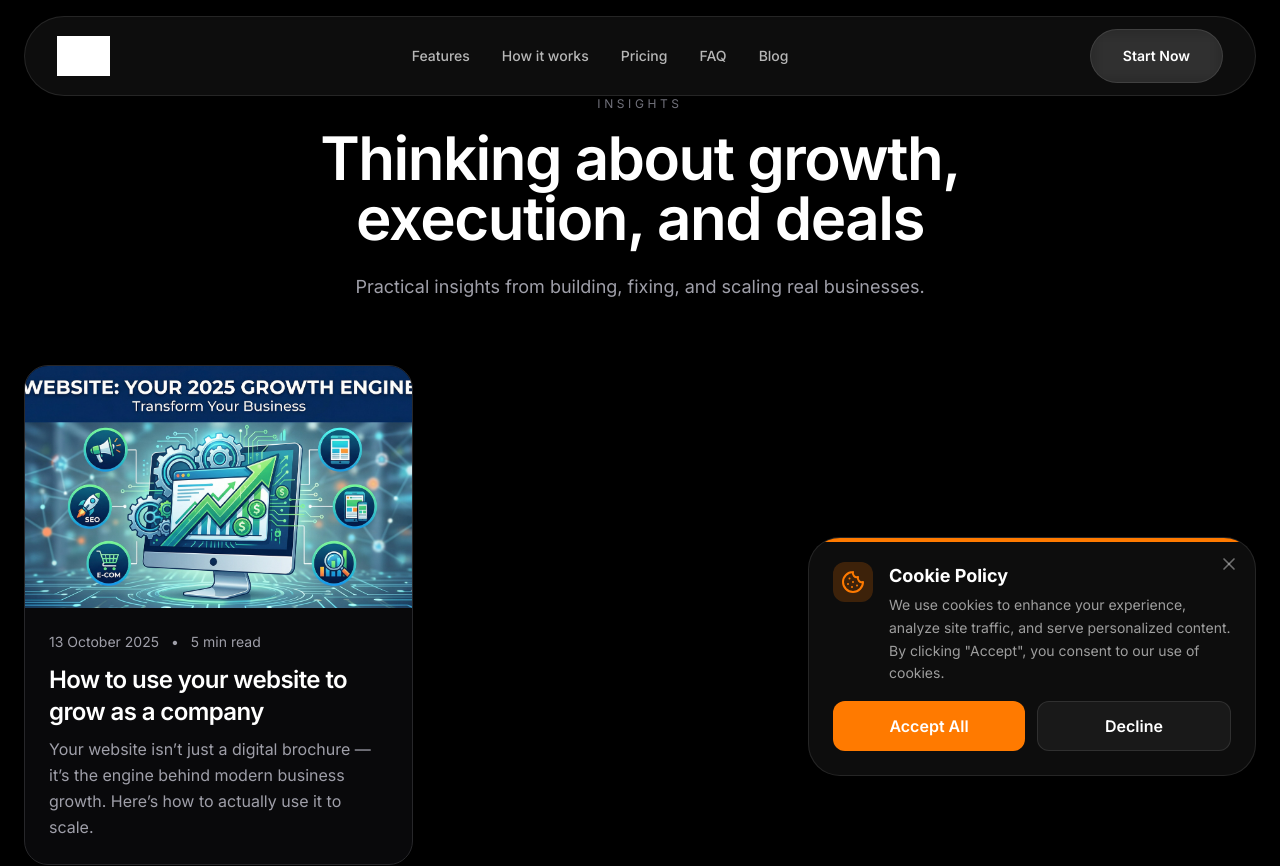
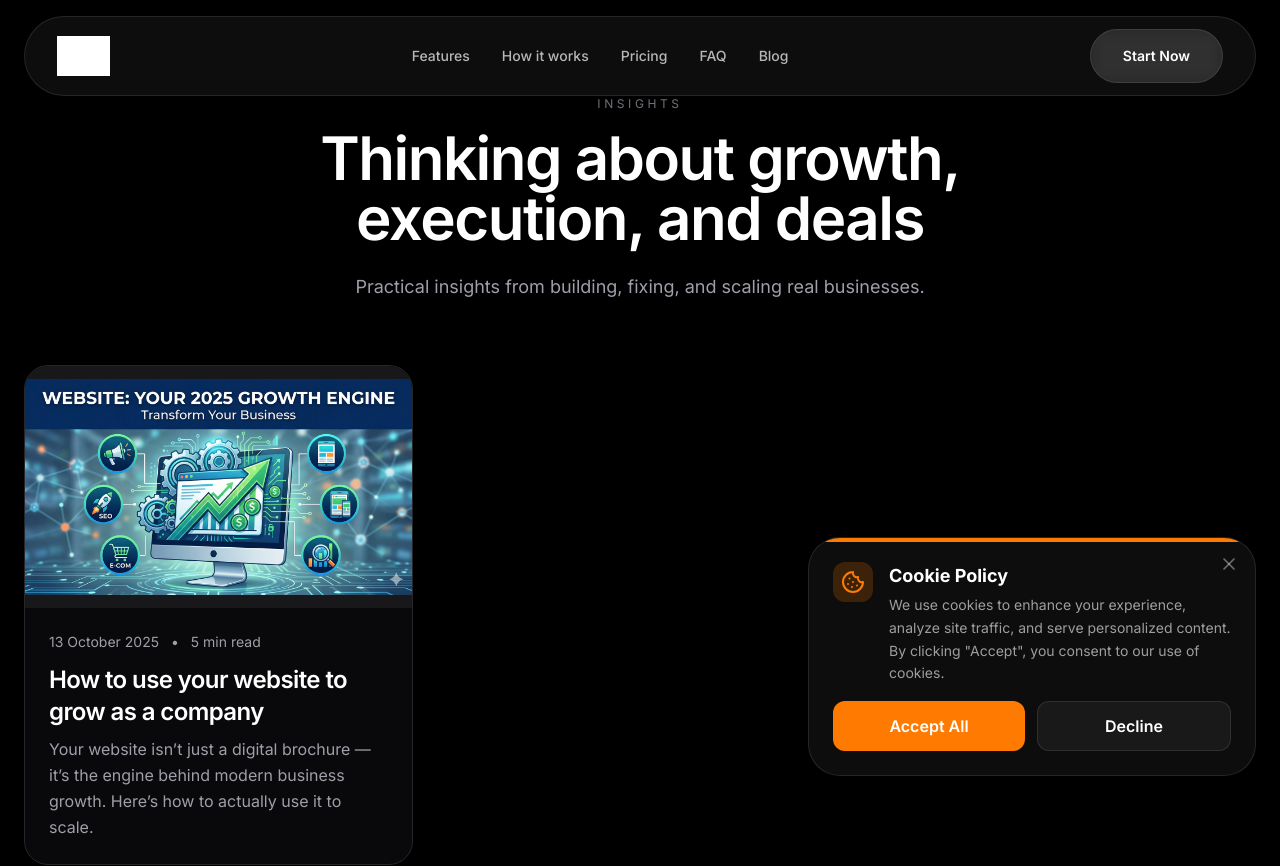
Before and after one commit to JG-OBT/One-Big-Tick, a React (Vite) app: page /blog in a window 1280 px wide. Shown: the top 866 px of the page. Built offline with nearby package versions, Linux system fonts and the light colour scheme; grey boxes are pictures that could not be loaded.

Commit message:
Update Blog.tsx

```diff
--- a/src/pages/Blog.tsx
+++ b/src/pages/Blog.tsx
@@ -28,11 +28,11 @@ export default function Blog() {
               to={`/blog/${post.slug}`}
               className="group block overflow-hidden rounded-3xl border border-zinc-800 bg-zinc-950 hover:border-zinc-600 transition-all duration-300 hover:-translate-y-1"
             >
-              <div className="aspect-[16/10] overflow-hidden">
+              <div className="aspect-[16/10] overflow-hidden bg-zinc-900">
                 <img
                   src={post.thumbnail}
                   alt={post.title}
-                  className="h-full w-full object-cover group-hover:scale-105 transition duration-700 ease-out"
+                  className="h-full w-full object-contain group-hover:scale-105 transition duration-700 ease-out"
                 />
               </div>
 
```
